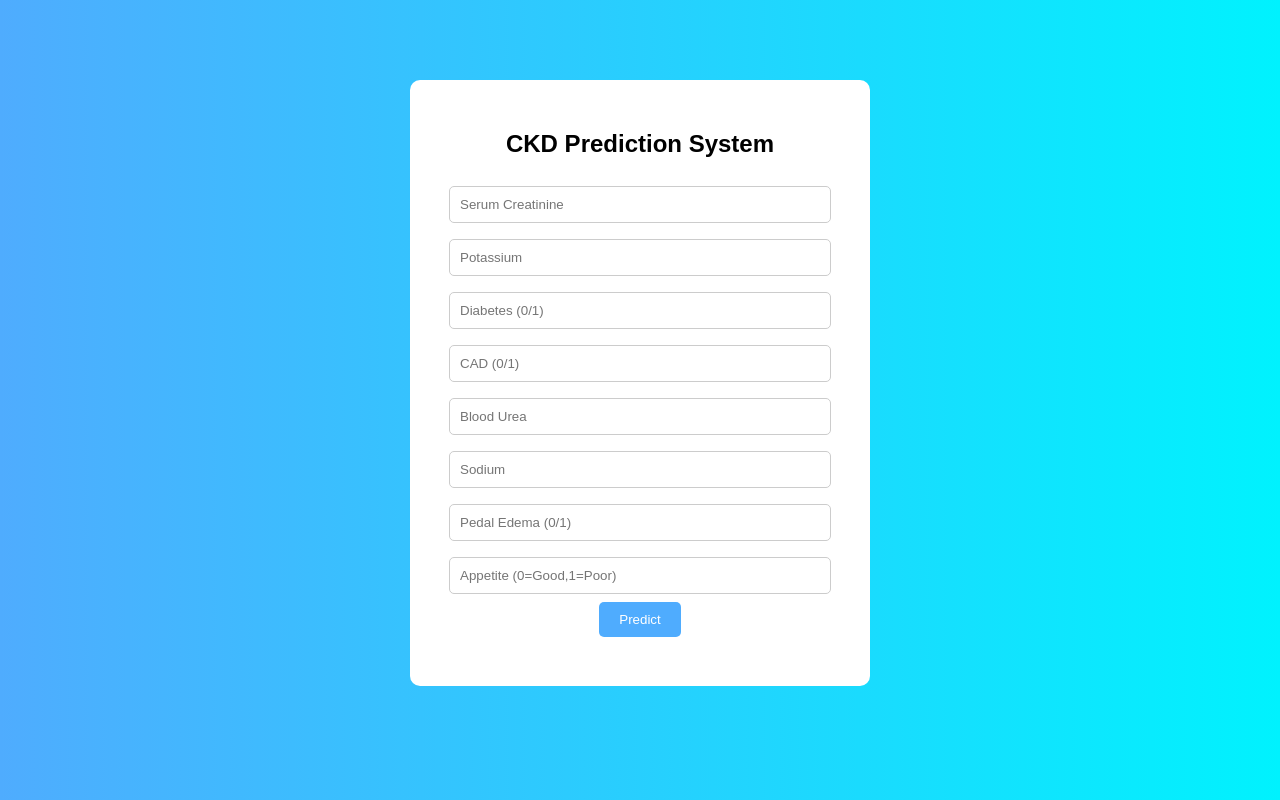
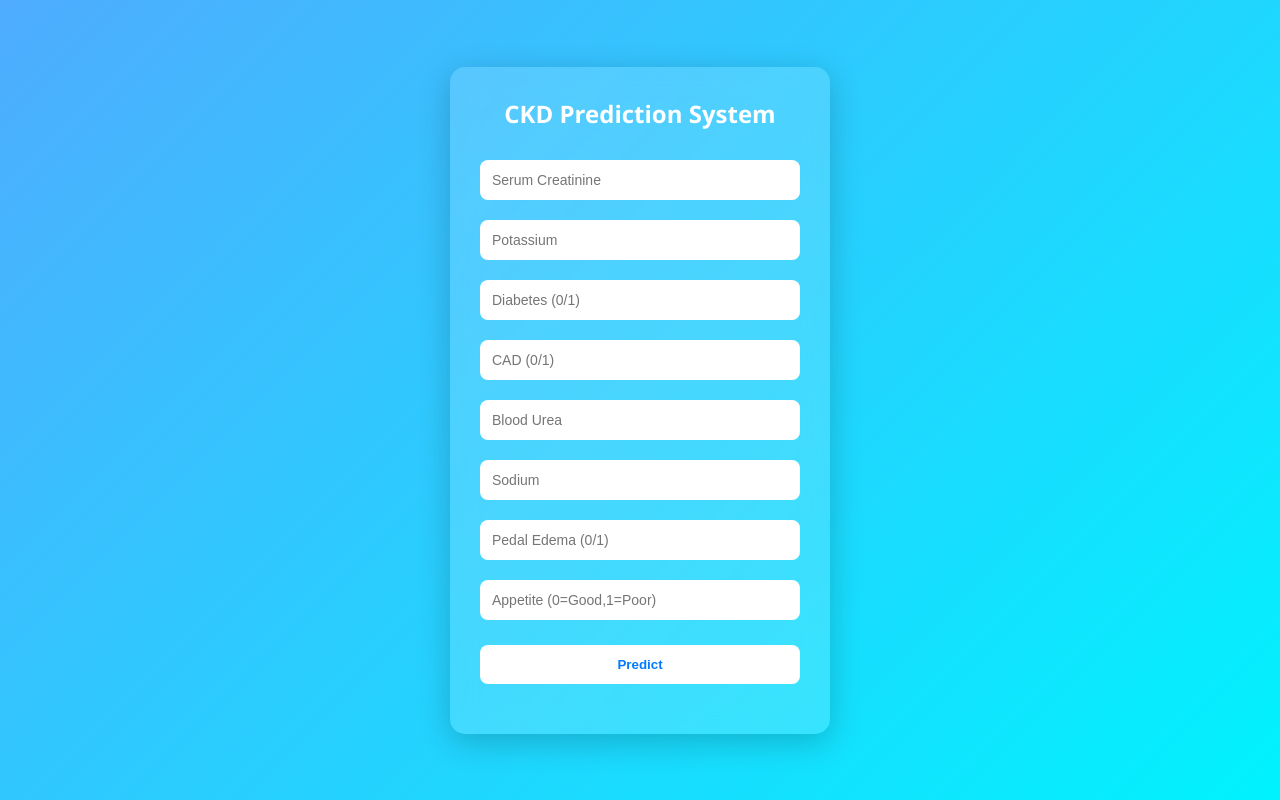
Before and after one commit to thilaksri19-stack/kidney_project_frist, a Flask app: page / in a window 1280 px wide. Run offline with Flask 3, Linux system fonts and the light colour scheme; parts of the project's set-up code (start-up, migrations or seed data) failed here and were passed over.

Commit message:
new_style

```diff
--- a/static/style.css
+++ b/static/style.css
@@ -1,34 +1,94 @@
-body {
-    font-family: Arial;
-    background: linear-gradient(to right, #4facfe, #00f2fe);
+/* Reset */
+* {
+    margin: 0;
+    padding: 0;
+    box-sizing: border-box;
 }
 
-.container {
-    width: 400px;
-    margin: 80px auto;
-    padding: 30px;
-    background: white;
-    border-radius: 10px;
-    text-align: center;
+/* Background */
+body {
+    font-family: 'Segoe UI', Tahoma, Geneva, Verdana, sans-serif;
+    background: linear-gradient(135deg, #4facfe, #00f2fe);
+    height: 100vh;
+    display: flex;
+    justify-content: center;
+    align-items: center;
 }
 
-input {
-    width: 90%;
-    padding: 10px;
-    margin: 8px;
-    border-radius: 5px;
-    border: 1px solid #ccc;
+/* Glass Container */
+.container {
+    width: 380px;
+    padding: 30px;
+    border-radius: 15px;
+    background: rgba(255, 255, 255, 0.15);
+    backdrop-filter: blur(12px);
+    box-shadow: 0 8px 32px rgba(0,0,0,0.2);
+    text-align: center;
+    color: #fff;
 }
 
-button {
-    padding: 10px 20px;
-    background: #4facfe;
-    color: white;
-    border: none;
-    border-radius: 5px;
-    cursor: pointer;
+/* Title */
+.container h2 {
+    margin-bottom: 20px;
+    font-weight: 600;
 }
 
+/* Inputs */
+input {
+    width: 100%;
+    padding: 12px;
+    margin: 10px 0;
+    border-radius: 8px;
+    border: none;
+    outline: none;
+    font-size: 14px;
+    transition: 0.3s;
+}
+
+/* Input Focus */
+input:focus {
+    box-shadow: 0 0 8px rgba(255,255,255,0.6);
+}
+
+/* Button */
+button {
+    width: 100%;
+    padding: 12px;
+    margin-top: 15px;
+    background: #ffffff;
+    color: #007bff;
+    font-weight: bold;
+    border: none;
+    border-radius: 8px;
+    cursor: pointer;
+    transition: 0.3s ease;
+}
+
+/* Button Hover */
 button:hover {
     background: #007bff;
+    color: white;
+    transform: scale(1.05);
 }
+
+/* Result Text */
+h3 {
+    margin-top: 20px;
+    font-weight: bold;
+}
+
+/* Animation */
+.container {
+    animation: fadeIn 0.8s ease-in-out;
+}
+
+@keyframes fadeIn {
+    from {
+        opacity: 0;
+        transform: translateY(30px);
+    }
+    to {
+        opacity: 1;
+        transform: translateY(0);
+    }
+}
```
